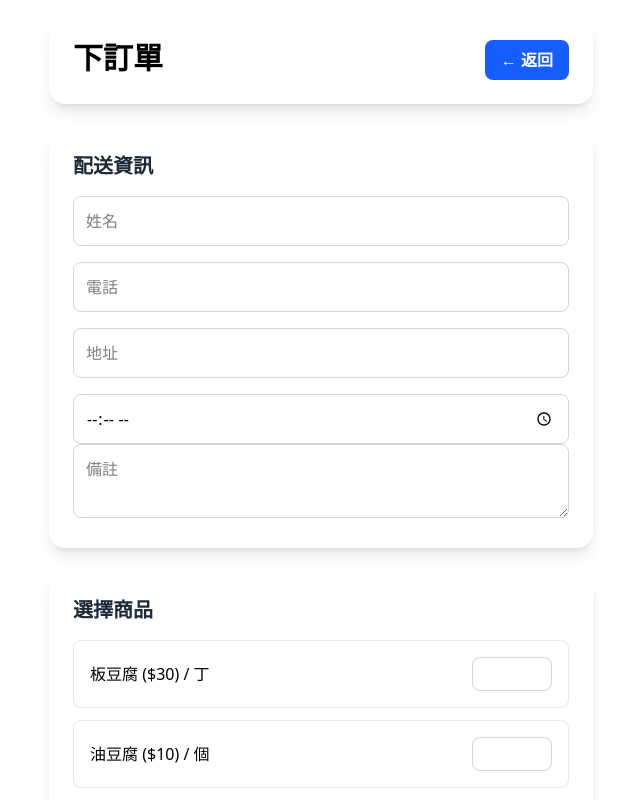
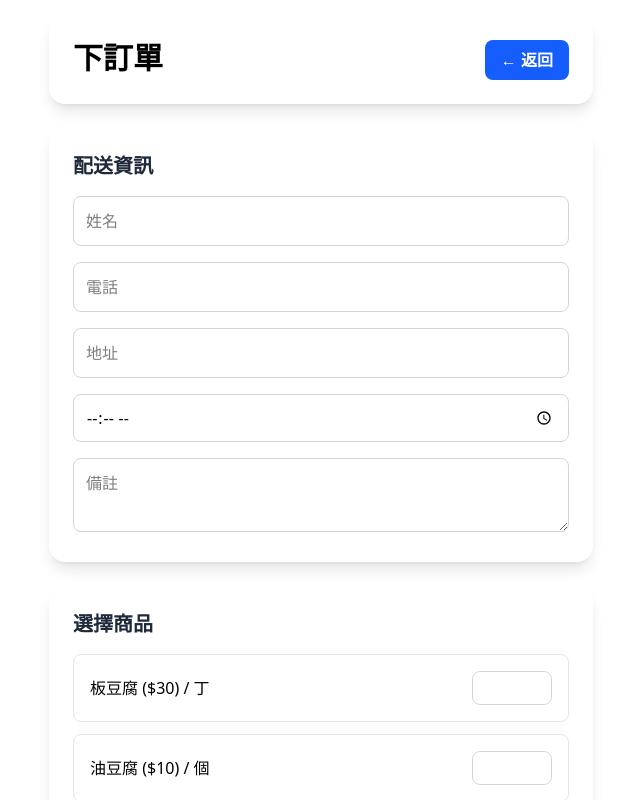
Before and after one commit to Peter-Harker-Starling/Fujiwara-Tofu-Shop, a React (Vite) app in the folder client/: page /order in a window 1280 px wide. Shown: the top 800 px of the page, without its empty margins (319-959 px from the left). Built offline with nearby package versions, Linux system fonts and the light colour scheme.

Commit message:
Update Order.tsx
繼續改UI

```diff
--- a/client/src/client/Order.tsx
+++ b/client/src/client/Order.tsx
@@ -86,7 +86,7 @@ function Order() {
                         placeholder='地址'
                         value={address}
                         onChange={e => setAddress(e.target.value)}/>
-                <input className='border border-gray-300 p-3 w-full rounded-lg focus:ring-2 focus:ring-blue-500 focus:border-transparent outline-none transition-all text-base'
+                <input className='mb-4 border border-gray-300 p-3 h-12 appearance-none w-full rounded-lg focus:ring-2 focus:ring-blue-500 focus:border-transparent outline-none transition-all'
                         type='time'
                         placeholder='送達時間'
                         value={deliveryTime}
```
